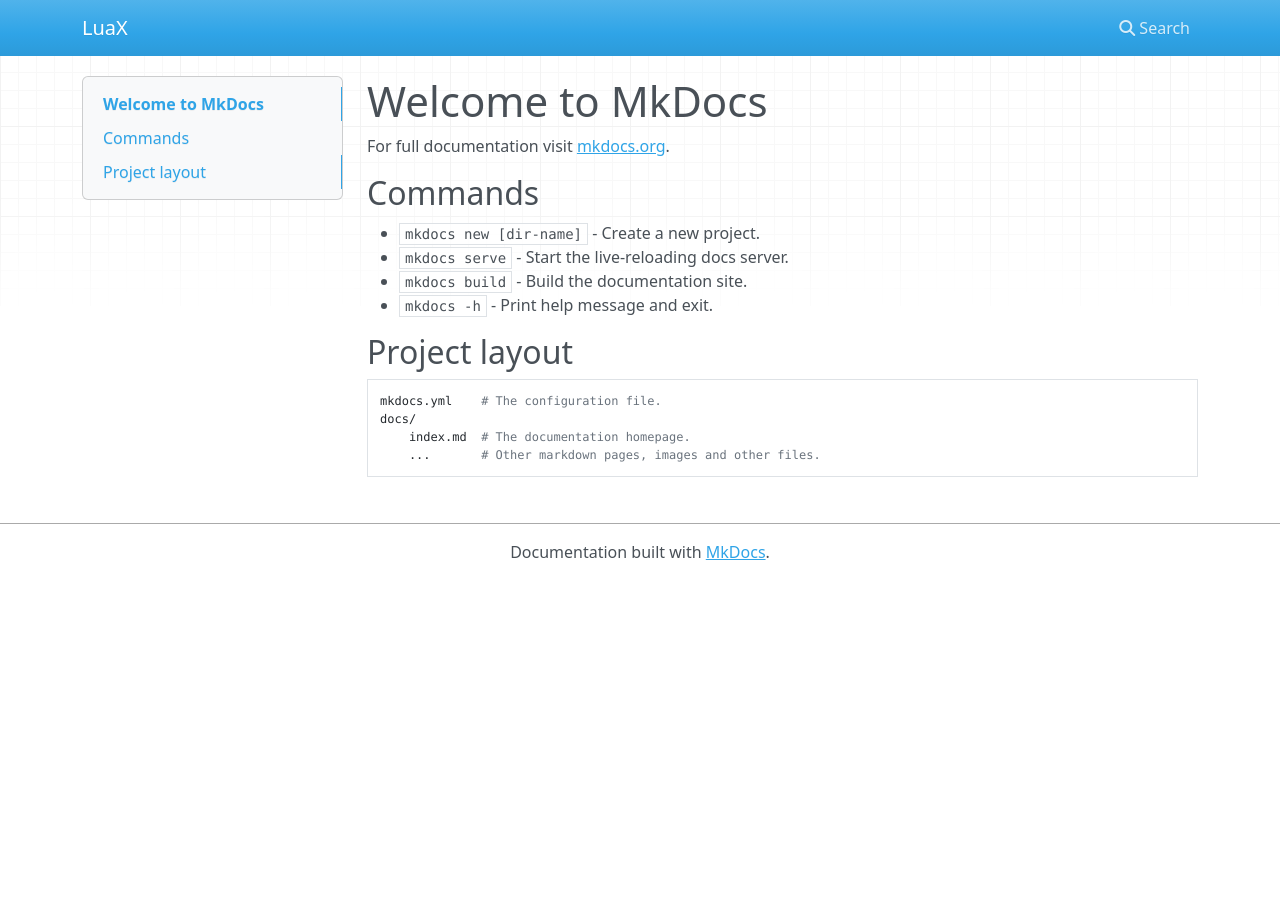
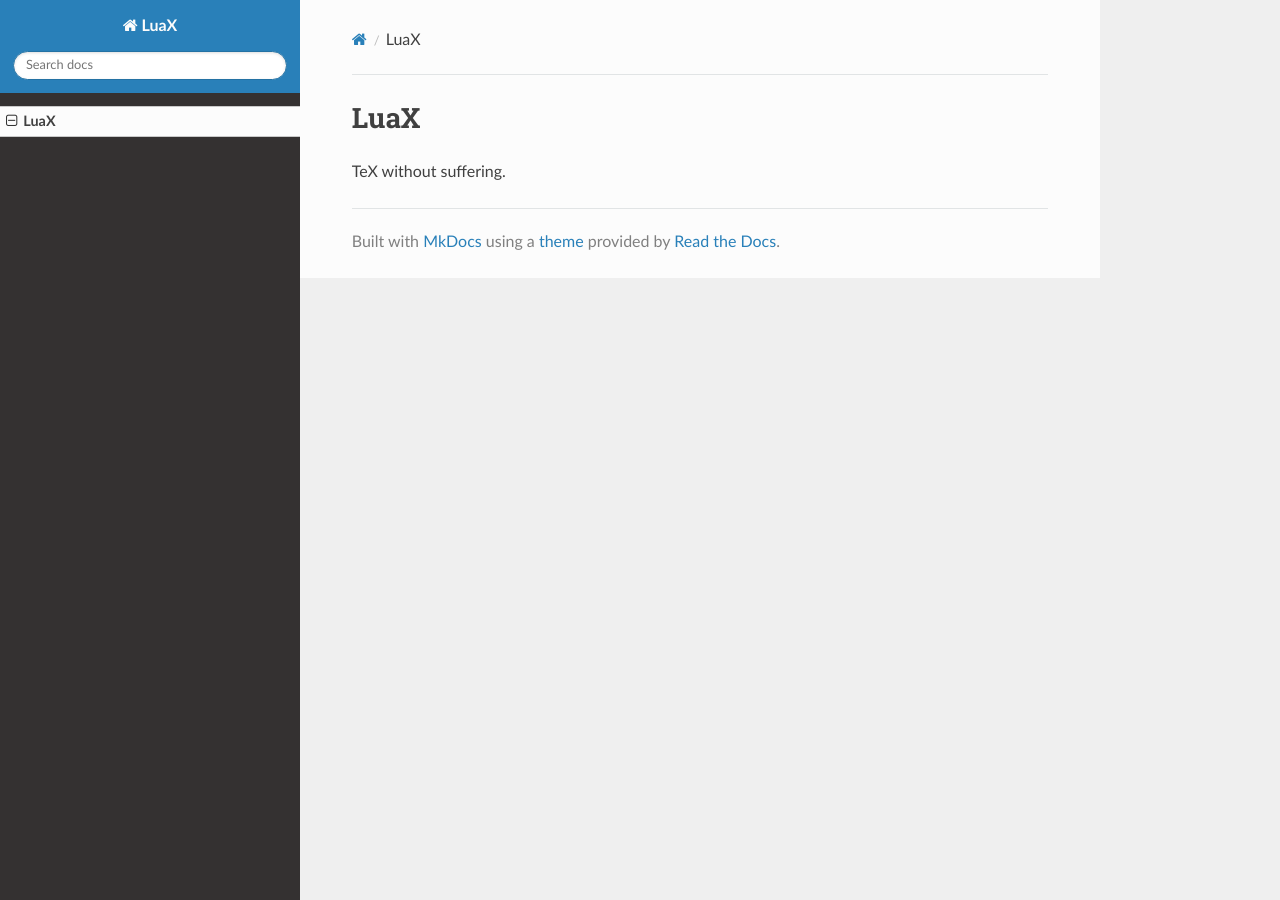
Before and after one commit to champignoom/luax, an MkDocs documentation site: the page built from docs/index.md, in a window 1280 px wide. Built offline with MkDocs 1.6.1, drawn with Linux system fonts in a browser that asks for light colours; nearby versions of some CDN libraries.

Commit message:
update readthedocs placeholder

```diff
--- a/docs/index.md
+++ b/docs/index.md
@@ -1,17 +1,3 @@
-# Welcome to MkDocs
+# LuaX
 
-For full documentation visit [mkdocs.org](https://www.mkdocs.org).
-
-## Commands
-
-* `mkdocs new [dir-name]` - Create a new project.
-* `mkdocs serve` - Start the live-reloading docs server.
-* `mkdocs build` - Build the documentation site.
-* `mkdocs -h` - Print help message and exit.
-
-## Project layout
-
-    mkdocs.yml    # The configuration file.
-    docs/
-        index.md  # The documentation homepage.
-        ...       # Other markdown pages, images and other files.
+TeX without suffering.
--- a/mkdocs.yml
+++ b/mkdocs.yml
@@ -1 +1,4 @@
 site_name: LuaX
+theme: readthedocs
+nav:
+        - index.md
```
